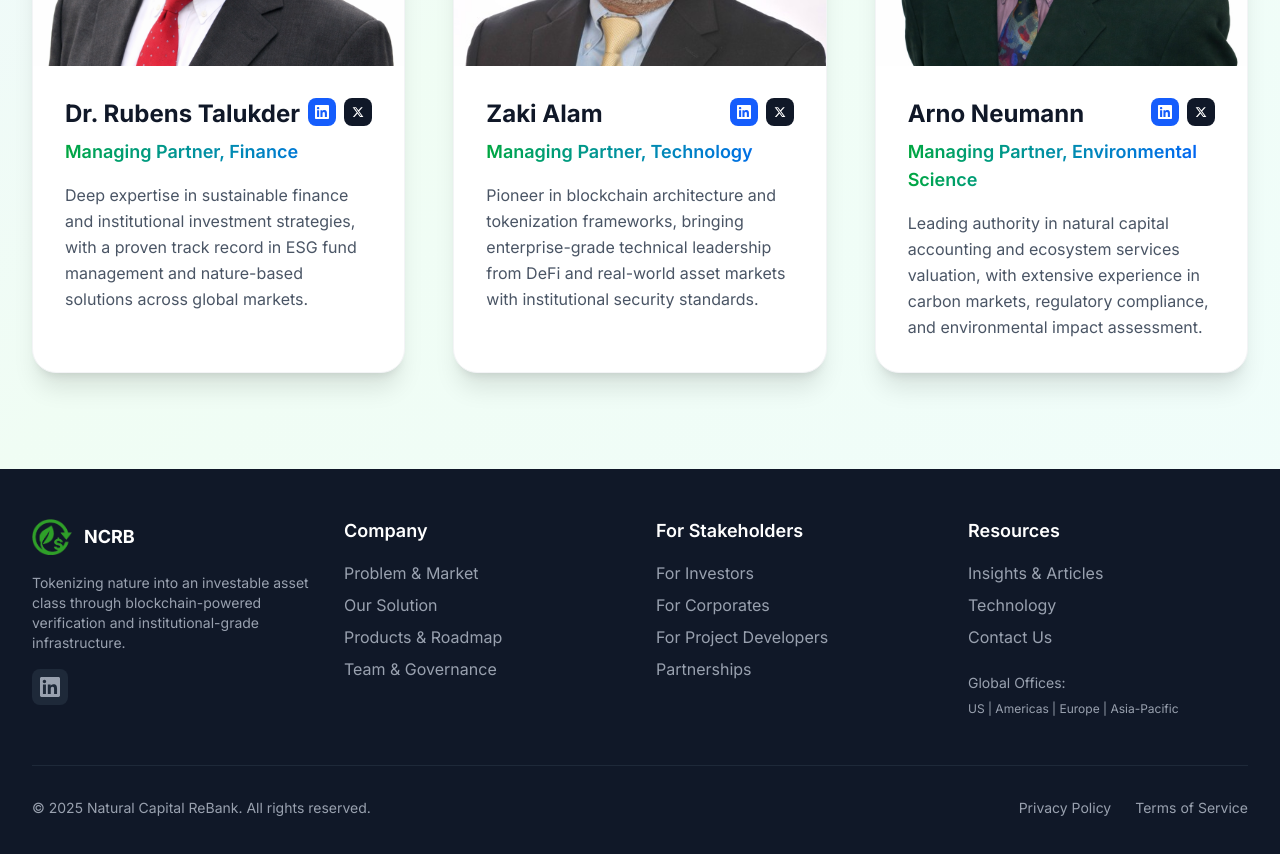
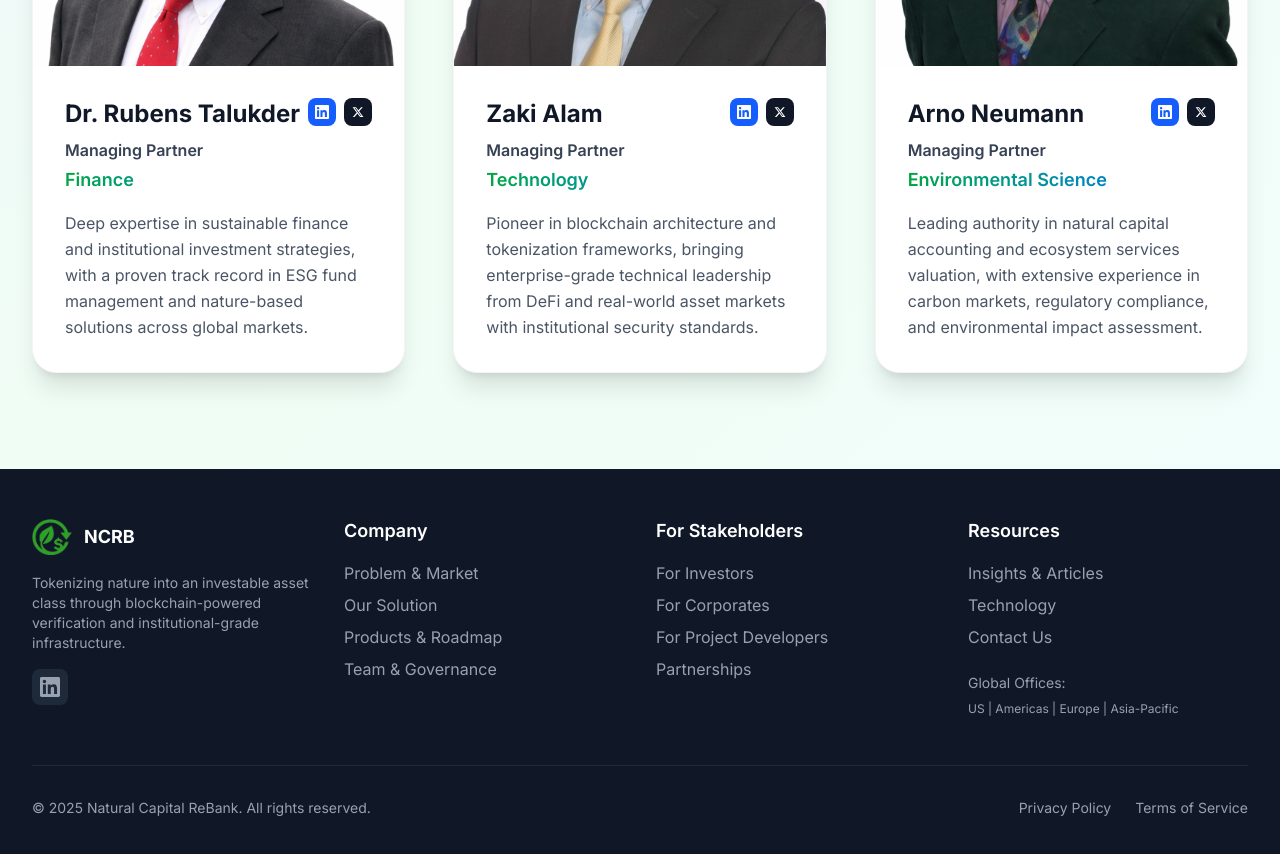
Before and after one commit to Natutal-Capital-ReBank/ncrb-website, a Next.js app: page /team in a window 1280 px wide. Shown: the part 820-1674 px from the top of the page. Built offline with nearby package versions, Linux system fonts and the light colour scheme; no server answers.

Commit message:
rearrange speacialty

```diff
--- a/app/team/page.tsx
+++ b/app/team/page.tsx
@@ -39,7 +39,8 @@
   const team = [
     {
       name: "Dr. Rubens Talukder",
-      role: "Managing Partner, Finance",
+      role: "Managing Partner",
+      specialty: "Finance",
       image: "/images/Rubens.png",
       bio: "Deep expertise in sustainable finance and institutional investment strategies, with a proven track record in ESG fund management and nature-based solutions across global markets.",
       linkedin: "https://linkedin.com/in/rubens-t-2145982a",
@@ -47,7 +48,8 @@
     },
     {
       name: "Zaki Alam",
-      role: "Managing Partner, Technology",
+      role: "Managing Partner",
+      specialty: "Technology",
       image: "/images/Zaki.jpg",
       bio: "Pioneer in blockchain architecture and tokenization frameworks, bringing enterprise-grade technical leadership from DeFi and real-world asset markets with institutional security standards.",
       linkedin: "https://linkedin.com/in/ZakiAlam",
@@ -55,7 +57,8 @@
     },
     {
       name: "Arno Neumann",
-      role: "Managing Partner, Environmental Science",
+      role: "Managing Partner",
+      specialty: "Environmental Science",
       image: "/images/Arno.png",
       bio: "Leading authority in natural capital accounting and ecosystem services valuation, with extensive experience in carbon markets, regulatory compliance, and environmental impact assessment.",
       linkedin: "https://linkedin.com/in/arno-neumann-a6913b19",
@@ -157,8 +160,11 @@
                       </a>
                     </div>
                   </div>
+                  <p className="text-base font-semibold text-gray-700 mb-1">
+                    {member.role}
+                  </p>
                   <p className="text-lg font-semibold text-transparent bg-clip-text bg-gradient-to-r from-green-600 to-blue-600 mb-4">
-                    {member.role}
+                    {member.specialty}
                   </p>
                   <p className="text-gray-600 leading-relaxed">
                     {member.bio}
```
Also changed, not shown: public/images/Zaki.jpg.
